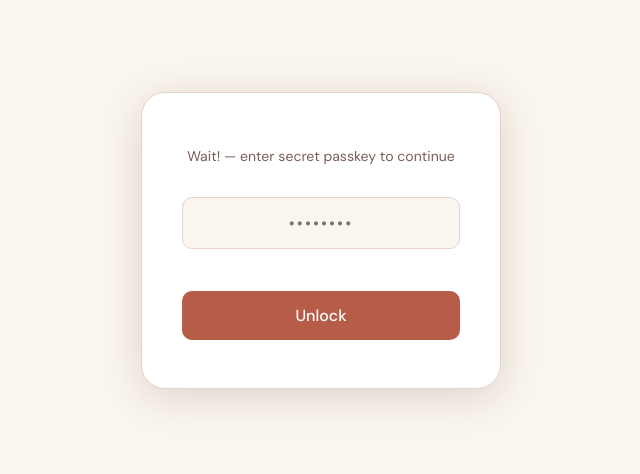
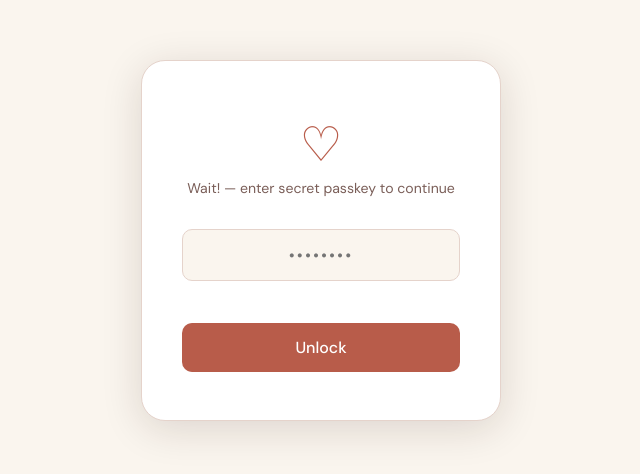
Before and after one commit to samtross10/secret, a plain HTML site: page index.html in a window 1280 px wide. Shown: the part 160-634 px from the top of the page, without its empty margins (319-959 px from the left). Drawn offline with nearby package versions, Linux system fonts and the light colour scheme; a web font is replaced by a local one.

Commit message:
Update index.html

```diff
--- a/index.html
+++ b/index.html
@@ -405,7 +405,7 @@ header {
 <!-- PASSKEY -->
 <div id="lock-screen">
   <div class="lock-card">
-    <div class="lock-logo"></div>
+    <div class="lock-logo">♡</div>
     <p class="lock-tagline">Wait! — enter secret passkey to continue</p>
     <div class="lock-field">
       <input type="password" id="passkey-input" placeholder="••••••••" maxlength="40" autocomplete="current-password">
```
